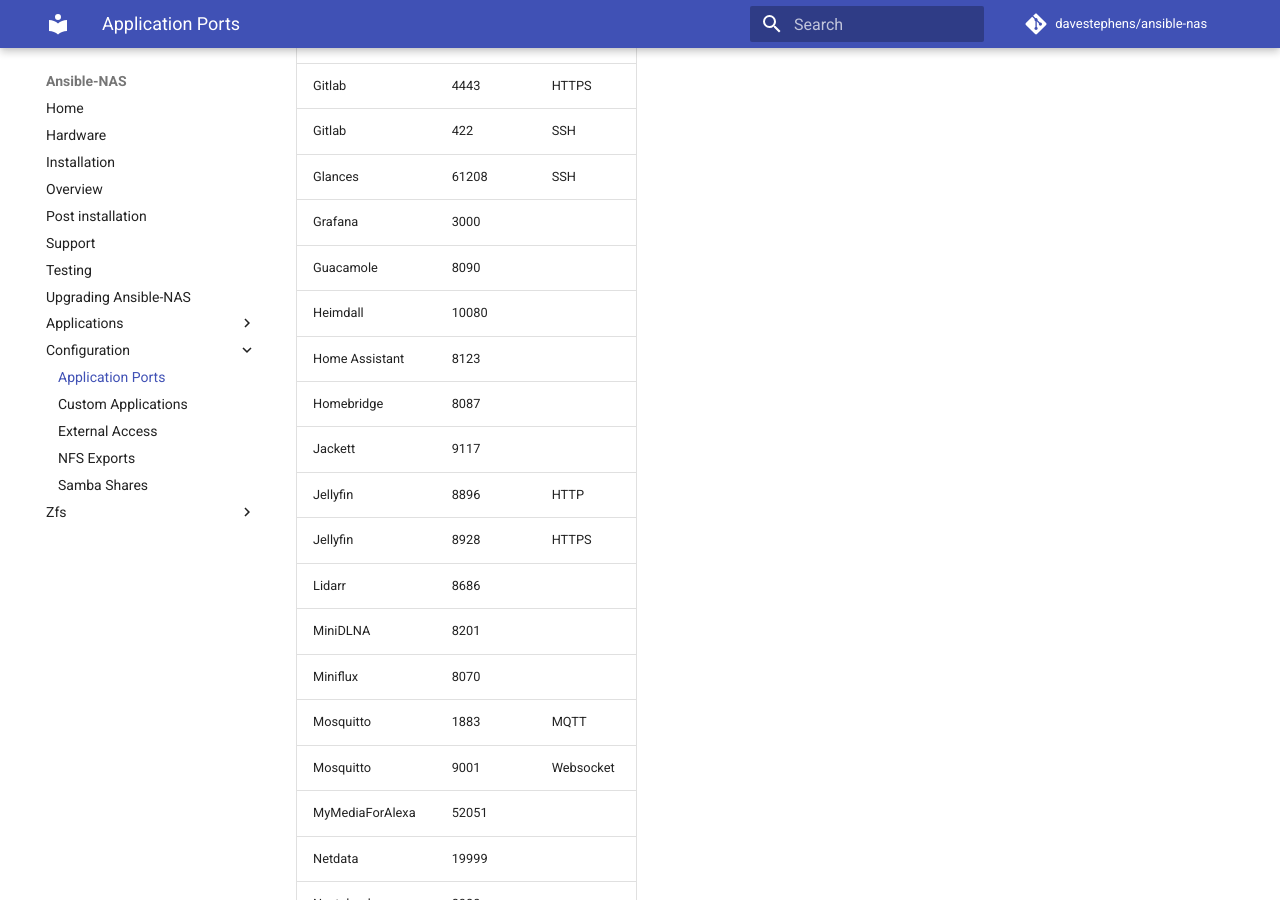
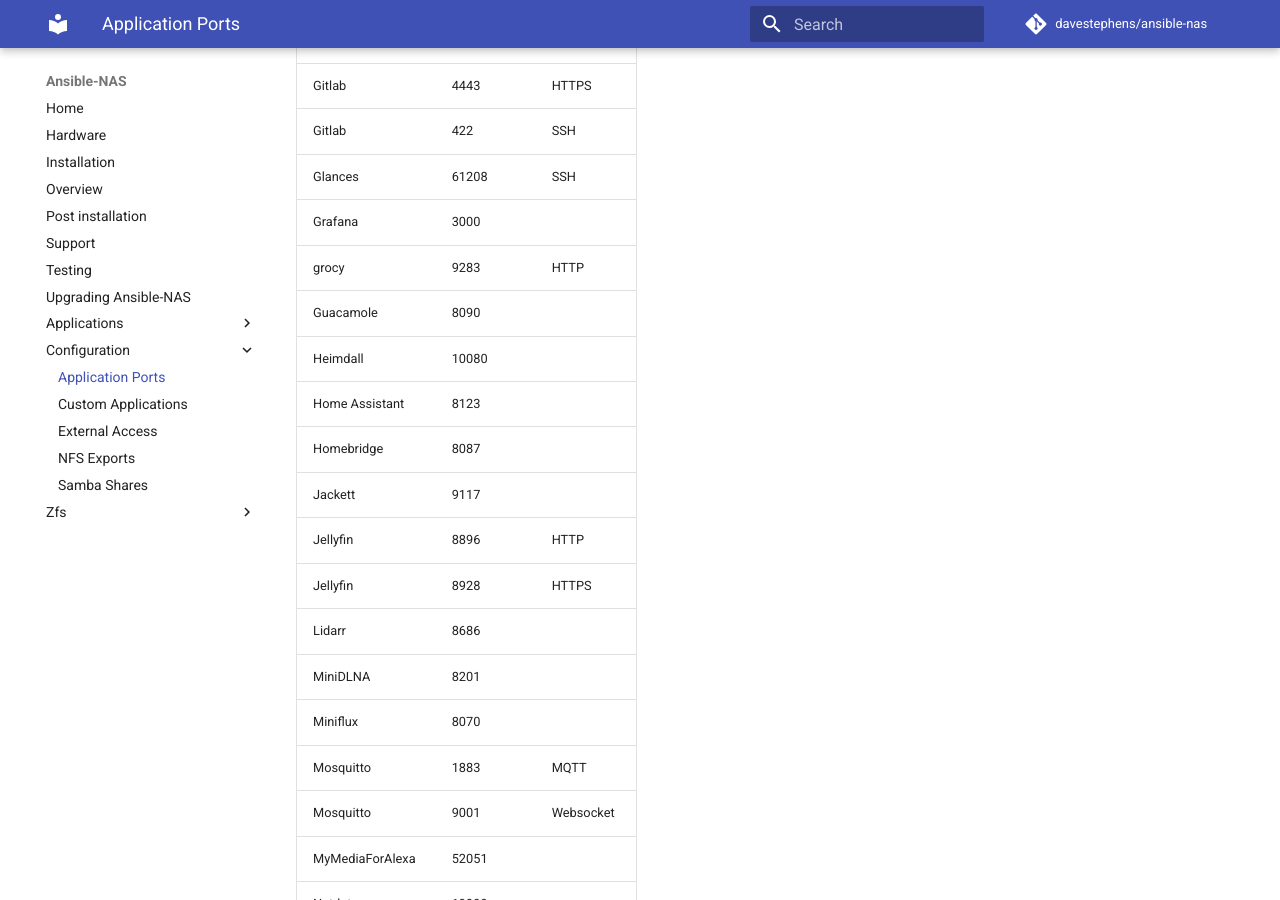
Before and after one commit to davestephens/ansible-nas, an MkDocs documentation site: the page built from docs/configuration/application_ports.md, in a window 1280 px wide and 900 px high, scrolled down 886 px. Built offline with MkDocs 1.6.1 and Material for MkDocs 9.7.7, drawn with Linux system fonts in a browser that asks for light colours; comment, search, counter and statistics services are not loaded.

Commit message:
grocy port addition

```diff
--- a/docs/configuration/application_ports.md
+++ b/docs/configuration/application_ports.md
@@ -23,6 +23,7 @@ By default, applications can be found on the ports listed below.
 | Gitlab          | 422    | SSH          |
 | Glances         | 61208  | SSH          |
 | Grafana         | 3000   |              |
+| grocy           | 9283   | HTTP         |
 | Guacamole       | 8090   |              |
 | Heimdall        | 10080  |              |
 | Home Assistant  | 8123   |              |
```
